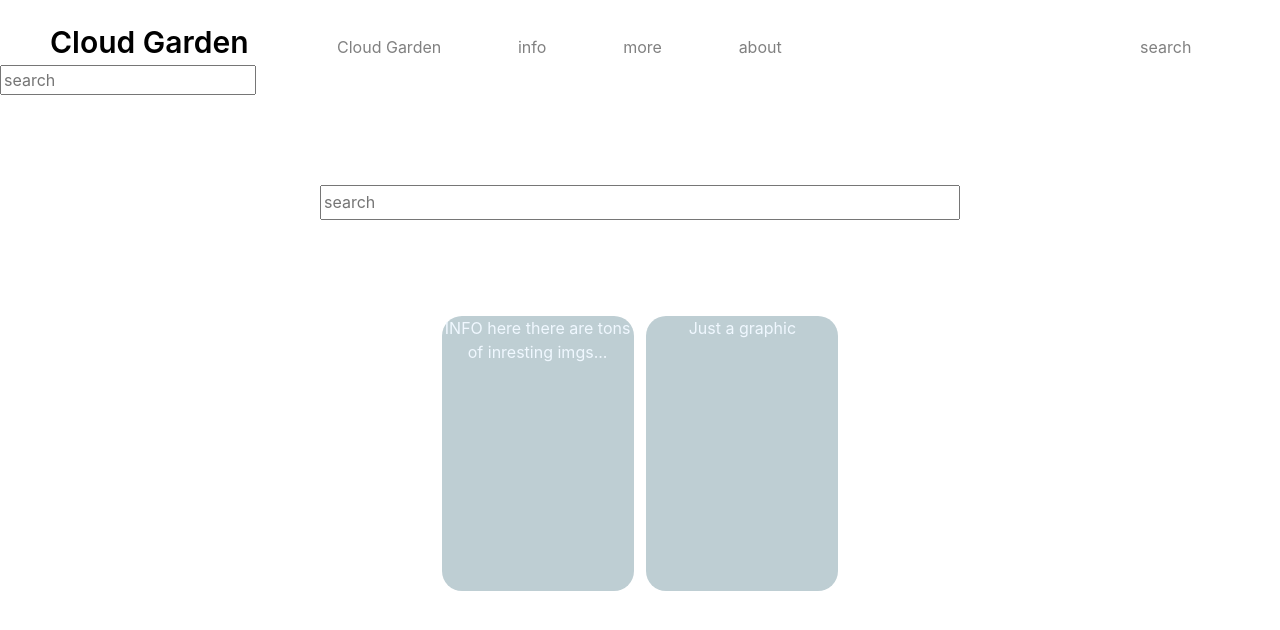
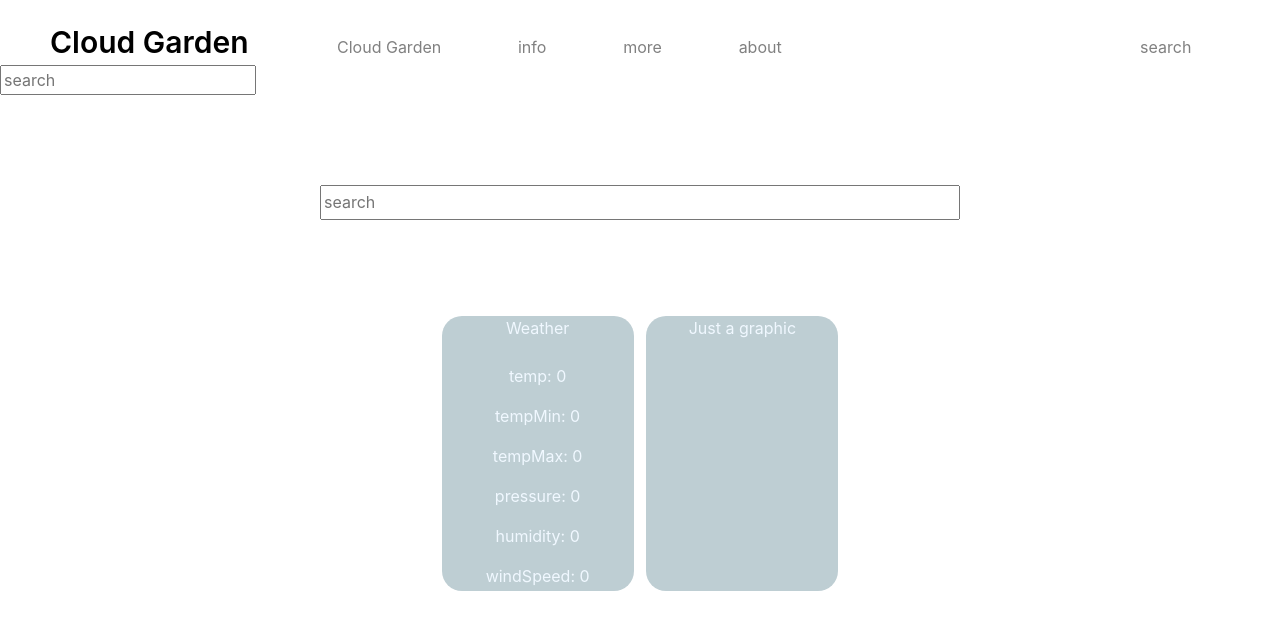
Before and after one commit to sabrina-delvalle/weather-app, a React (Create React App) app: page / in a window 1280 px wide. Shown: the top 630 px of the page. Built offline with nearby package versions, Linux system fonts and the light colour scheme; no server answers; the HTML template or start-up script is replaced by a standard one.

Commit message:
Add Constructor in Weather Component, API in search

```diff
--- a/src/Component/NavBar.js
+++ b/src/Component/NavBar.js
@@ -10,8 +10,8 @@ function NavBar() {
                 <a className="NavElement" href="www.wikipedia.com">about</a>
             </nav>
             <span className="search">
-                <label for="search-bar">search</label>
-                <input name="search" type='text' for="search-bar" placeholder="search"></input>
+                <label htmlFor="search-bar">search</label>
+                <input name="search" type='text' htmlFor="search-bar" placeholder="search"></input>
             </span>
         </div>
 
--- a/src/Component/Search.js
+++ b/src/Component/Search.js
@@ -1,8 +1,41 @@
 import React from "react";
 
 function Search() {
+
+  function searchCity() {
+    const city = 'Caracas';
+    const apiKey = '00860ec2ddb411cea1101d789c035f8d';
+    let temp = 0;
+    let tempMin = 0;
+    let tempMax = 0;
+    let pressure = 0;
+    let humidity = 0;
+    let windSpeed = 0;
+    let url = `https://api.openweathermap.org/data/2.5/weather?q=${city}&appid=${apiKey}`;
+    fetch(url)
+      .then(response => response.json())
+      .then(data => {
+        console.log(data);
+        temp = Math.floor(data.main.temp - 273);
+        tempMin = Math.floor(data.main.temp_min - 273);
+        tempMax = Math.floor(data.main.temp_max - 273);
+        pressure = data.main.pressure;
+        humidity = data.main.humidity;
+        windSpeed = data.wind.speed;
+        console.log('temp ', temp);
+        console.log('temp-min: ', tempMin);
+        console.log('temp-max: ', tempMax);
+        console.log('pressure: ', pressure);
+        console.log('humidity: ', humidity);
+        console.log('wind speed: ', windSpeed);
+        return <p>temp</p>;
+      });
+
+  }
+
   return <div className="search-line">
-            <input name="search-bar-principal" type='text' for="search-bar-principal" placeholder="search" className="bar-finder"></input>
+            <input name="search-bar-principal" type='text' placeholder="search" className="bar-finder"></input>
+            <h2>{searchCity()}</h2>
         </div>
 }
 
--- a/src/Component/Weather.js
+++ b/src/Component/Weather.js
@@ -1,9 +1,30 @@
 import React, { Component } from "react";
 
-export class Weather extends Component {
+class Weather extends Component {
+
+  constructor(props){
+    super(props);
+    this.state = {
+      temp: 0,
+      tempMin: 0,
+      tempMax: 0,
+      pressure: 0,
+      humidity: 0,
+      windSpeed: 0
+    }
+  }
+
   render() {
     return <div className="Weather-Info">
-                <div className="weather-op">INFO here there are tons of inresting imgs...</div>
+                <div className="weather-op"> Weather
+                <br /><br />
+                <p>temp: {this.state.temp}</p>
+                <p>tempMin: {this.state.tempMin}</p>
+                <p>tempMax: {this.state.tempMax}</p>
+                <p>pressure: {this.state.pressure}</p>
+                <p>humidity: {this.state.humidity}</p>
+                <p>windSpeed: {this.state.windSpeed}</p>
+                </div>
                 <div className="weather-op">Just a graphic</div>
             </div>;
   }
```
